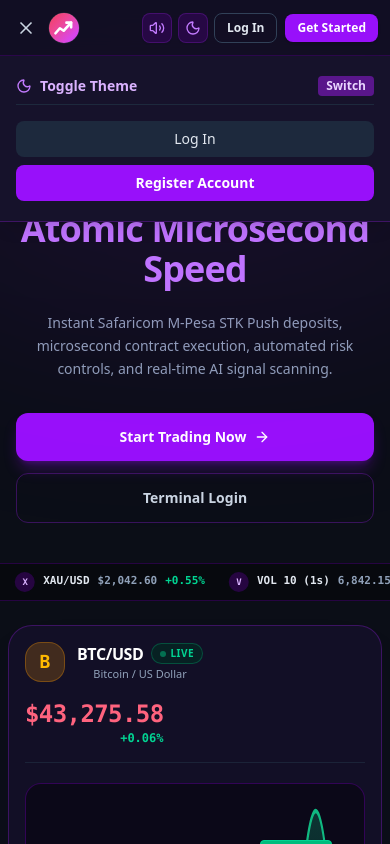
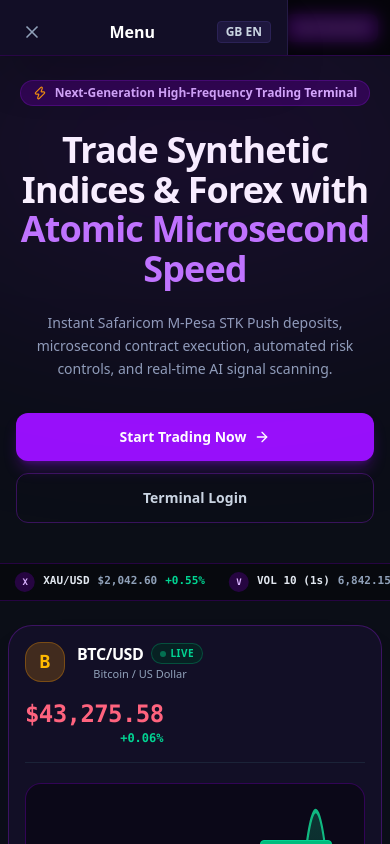
Before and after one commit to Kiruivenus/forex, a Next.js app: page / in a window 390 px wide. Both pictures are taken after a click on the button 26 px from the left and 28 px from the top of the page. Shown: the top 844 px of the page. Built offline with nearby package versions, Linux system fonts and the light colour scheme; no server answers.

Commit message:
Update Header brand icon, Side Drawer Menu, Action Buttons, and Mobile Navigation to match reference screenshots 1 & 2

```diff
--- a/components/Navbar.tsx
+++ b/components/Navbar.tsx
@@ -127,13 +127,15 @@
           </button>
 
           <Link href="/" className="flex items-center space-x-2 font-bold text-lg tracking-tight">
-            <img src="/icon.svg" alt="PalOption Logo" className="w-8 h-8 rounded-full object-contain shrink-0" />
+            <div className="w-8 h-8 rounded-2xl bg-[#7c3aed] text-white font-extrabold flex items-center justify-center text-sm shadow-md shrink-0">
+              P
+            </div>
             <span className="font-extrabold text-xl text-slate-900 dark:text-white hidden sm:inline">
               Pal<span className="text-purple-600 dark:text-purple-400">Option</span>
             </span>
           </Link>
 
-          {/* Platform Trader Badge Pill matching screenshot 5 */}
+          {/* Platform Trader Badge Pill */}
           <div className="hidden lg:flex items-center space-x-1.5 px-3 py-1 rounded-xl bg-purple-950/70 border border-purple-800/60 text-purple-200 text-xs font-semibold">
             <span className="w-5 h-5 rounded bg-purple-800/80 text-purple-300 font-bold text-[10px] flex items-center justify-center">TO</span>
             <span>PalOption Trader</span>
@@ -249,37 +251,38 @@
 
           {user ? (
             <>
-              {/* Account Switcher & Wallet Display */}
+              {/* Account Switcher & Wallet Display (Screenshot 1: [ R ] $ 0.00 v) */}
               <div className="relative">
                 <button
                   onClick={() => setAccountDropdownOpen(!accountDropdownOpen)}
-                  className="flex items-center space-x-1.5 border px-2.5 py-1 rounded-lg text-xs font-mono font-bold transition-all shadow-xs bg-slate-100 dark:bg-[#1b1633] border-slate-200 dark:border-purple-800/60 hover:border-slate-300 dark:hover:border-purple-500/80 text-slate-900 dark:text-white cursor-pointer"
+                  className="flex items-center space-x-1.5 border px-2.5 py-1 rounded-xl text-xs font-mono font-bold transition-all shadow-xs bg-[#1b1633] border-purple-800/60 hover:border-purple-500/80 text-white cursor-pointer"
                 >
                   <span
-                    className={`w-5 h-5 rounded flex items-center justify-center font-black text-[11px] ${
-                      activeMode === 'DEMO' ? 'bg-rose-600 text-white' : 'bg-emerald-600 text-white'
+                    className={`w-5 h-5 rounded flex items-center justify-center font-extrabold text-[11px] ${
+                      activeMode === 'DEMO' ? 'bg-rose-600 text-white' : 'bg-[#7c3aed] text-white'
                     }`}
                   >
                     {activeMode === 'DEMO' ? 'D' : 'R'}
                   </span>
-                  <span className="text-xs tracking-tight">
+                  <span className="text-xs font-extrabold tracking-tight text-white">
                     ${activeMode === 'DEMO'
                       ? (liveWallet?.demoBalance ?? wallet?.demoBalance ?? 10000.0).toLocaleString('en-US', { minimumFractionDigits: 2, maximumFractionDigits: 2 })
                       : (liveWallet?.availableBalance ?? wallet?.availableBalance ?? 0).toLocaleString('en-US', { minimumFractionDigits: 2, maximumFractionDigits: 2 })}
                   </span>
+                  <span className="text-slate-400 text-[10px]">▼</span>
                 </button>
 
                 {accountDropdownOpen && (
-                  <div className="absolute right-0 mt-2 w-56 rounded-xl shadow-xl py-2 z-50 text-xs border bg-white dark:bg-[#16122c] border-slate-200 dark:border-purple-900/80 text-slate-800 dark:text-slate-200">
-                    <div className="px-3 py-1.5 border-b border-slate-100 dark:border-slate-800 text-[10px] uppercase font-bold text-slate-500">
+                  <div className="absolute right-0 mt-2 w-56 rounded-xl shadow-xl py-2 z-50 text-xs border bg-[#16122c] border-purple-900/80 text-slate-200">
+                    <div className="px-3 py-1.5 border-b border-slate-800 text-[10px] uppercase font-bold text-slate-500">
                       Select Trading Account
                     </div>
                     <button
                       onClick={() => switchAccountMode('DEMO')}
                       className={`w-full text-left px-3 py-2 flex items-center justify-between transition-colors cursor-pointer ${
                         activeMode === 'DEMO'
-                          ? 'bg-slate-100 dark:bg-purple-900/50 font-bold text-slate-900 dark:text-white'
-                          : 'text-slate-700 dark:text-slate-300 hover:bg-slate-50 dark:hover:bg-purple-900/40'
+                          ? 'bg-purple-900/50 font-bold text-white'
+                          : 'text-slate-300 hover:bg-purple-900/40'
                       }`}
                     >
                       <div className="flex items-center space-x-2">
@@ -300,12 +303,12 @@
                       onClick={() => switchAccountMode('REAL')}
                       className={`w-full text-left px-3 py-2 flex items-center justify-between transition-colors cursor-pointer ${
                         activeMode === 'REAL'
-                          ? 'bg-slate-100 dark:bg-purple-900/50 font-bold text-slate-900 dark:text-white'
-                          : 'text-slate-700 dark:text-slate-300 hover:bg-slate-50 dark:hover:bg-purple-900/40'
+                          ? 'bg-purple-900/50 font-bold text-white'
+                          : 'text-slate-300 hover:bg-purple-900/40'
                       }`}
                     >
                       <div className="flex items-center space-x-2">
-                        <span className="w-5 h-5 rounded bg-emerald-600 text-white flex items-center justify-center font-bold text-[10px]">
+                        <span className="w-5 h-5 rounded bg-[#7c3aed] text-white flex items-center justify-center font-bold text-[10px]">
                           R
                         </span>
                         <div>
@@ -315,103 +318,27 @@
                           </p>
                         </div>
                       </div>
-                      {activeMode === 'REAL' && <span className="text-emerald-600 font-bold text-[11px]">Active</span>}
+                      {activeMode === 'REAL' && <span className="text-emerald-400 font-bold text-[11px]">Active</span>}
                     </button>
                   </div>
                 )}
               </div>
 
-              {/* Deposit Quick Action Button */}
+              {/* Deposit Quick Action Button (Screenshot 1: solid purple rounded button) */}
               <Link
                 href="/deposit"
-                className="hidden sm:flex items-center space-x-1 bg-purple-600 hover:bg-purple-700 text-white font-bold text-xs px-3 py-1.5 rounded-lg shadow-sm transition-all"
+                className="bg-[#7c3aed] hover:bg-[#6d28d9] text-white font-bold text-xs px-4 py-1.5 rounded-xl shadow-md transition-all"
               >
                 <span>Deposit</span>
               </Link>
 
-              {/* User Avatar Menu Dropdown */}
-              <div className="relative">
+              {/* Notification Bell Button (Screenshot 1) */}
               <button
-                  onClick={() => setUserMenuOpen(!userMenuOpen)}
-                  className="flex items-center space-x-1 p-1.5 rounded-lg border text-xs transition-colors bg-slate-100 dark:bg-slate-800/80 hover:bg-slate-200 dark:hover:bg-slate-700/80 border-slate-200 dark:border-slate-700 text-slate-800 dark:text-slate-200 cursor-pointer"
+                className="p-1.5 text-slate-300 hover:text-white rounded-lg hover:bg-purple-900/40 transition-colors cursor-pointer"
+                title="Notifications"
               >
-                  <div className="w-6 h-6 rounded-full bg-purple-600 flex items-center justify-center font-bold text-white text-xs">
-                    {user.name.charAt(0).toUpperCase()}
-                  </div>
-                  <span className="hidden lg:inline max-w-[100px] truncate font-semibold">{user.name}</span>
+                <Bell className="w-4 h-4" />
               </button>
-
-                {userMenuOpen && (
-                  <div className="absolute right-0 mt-2 w-56 rounded-xl shadow-xl py-2 z-50 text-xs border bg-white dark:bg-[#16122c] border-slate-200 dark:border-purple-900/60 text-slate-800 dark:text-slate-200">
-                    <div className="px-4 py-2 border-b border-slate-100 dark:border-slate-800">
-                      <p className="font-bold truncate">{user.name}</p>
-                      <p className="text-slate-500 text-[10px] truncate">{user.email}</p>
-                      <span className="inline-block mt-1 px-2 py-0.5 rounded bg-purple-50 dark:bg-purple-950/60 text-purple-700 dark:text-purple-300 border border-purple-200 dark:border-purple-800/40 text-[10px] font-semibold">
-                        Role: {user.role}
-                      </span>
-                    </div>
-
-                    {/* Quick Light/Dark Mode Switcher inside profile menu */}
-                    <button
-                      onClick={toggleTheme}
-                      className="w-full flex items-center justify-between px-4 py-2 hover:bg-slate-100 dark:hover:bg-purple-900/40 font-medium cursor-pointer"
-                    >
-                      <div className="flex items-center space-x-2">
-                        <Sun className="w-4 h-4 text-amber-500 dark:hidden" />
-                        <Moon className="w-4 h-4 text-purple-400 hidden dark:block" />
-                        <span>Toggle Theme</span>
-                      </div>
-                      <span className="text-[10px] font-bold px-1.5 py-0.5 rounded bg-slate-200 dark:bg-purple-900 text-slate-700 dark:text-purple-200">
-                        Switch
-                      </span>
-                    </button>
-
-                    <Link
-                      href="/profile"
-                      onClick={() => setUserMenuOpen(false)}
-                      className="flex items-center space-x-2 px-4 py-2 hover:bg-slate-100 dark:hover:bg-purple-900/40 font-medium"
-                    >
-                      <User className="w-4 h-4 text-purple-600" />
-                      <span>Profile Details</span>
-                    </Link>
-
-                    <Link
-                      href="/verify-identity"
-                      onClick={() => setUserMenuOpen(false)}
-                      className="flex items-center space-x-2 px-4 py-2 hover:bg-slate-100 dark:hover:bg-purple-900/40 font-medium"
-                    >
-                      <ShieldAlert className="w-4 h-4 text-amber-600" />
-                      <span>KYC Verification</span>
-                    </Link>
-
-                    <Link
-                      href="/settings/security"
-                      onClick={() => setUserMenuOpen(false)}
-                      className="flex items-center space-x-2 px-4 py-2 hover:bg-slate-100 dark:hover:bg-purple-900/40 font-medium"
-                    >
-                      <Lock className="w-4 h-4 text-emerald-600" />
-                      <span>Security & 2FA</span>
-                    </Link>
-
-                    <Link
-                      href="/help"
-                      onClick={() => setUserMenuOpen(false)}
-                      className="flex items-center space-x-2 px-4 py-2 hover:bg-slate-100 dark:hover:bg-purple-900/40 font-medium border-t border-slate-100 dark:border-slate-800"
-                    >
-                      <HelpCircle className="w-4 h-4 text-slate-500" />
-                      <span>Help Center</span>
-                    </Link>
-
-                    <button
-                      onClick={handleLogout}
-                      className="w-full flex items-center space-x-2 px-4 py-2 hover:bg-rose-50 dark:hover:bg-rose-950/50 text-rose-600 font-semibold text-left cursor-pointer"
-                    >
-                      <LogOut className="w-4 h-4" />
-                      <span>Sign Out</span>
-                    </button>
-                  </div>
-                )}
-              </div>
             </>
           ) : (
             <div className="flex items-center space-x-2 text-xs font-semibold">
@@ -432,102 +359,179 @@
         </div>
       </div>
 
-      {/* Mobile Drawer Menu */}
+      {/* Side Drawer Menu (Matching Screenshot 2 exactly!) */}
       {mobileMenuOpen && (
-        <div className="md:hidden border-b px-4 py-3 space-y-2 text-sm shadow-lg bg-white dark:bg-[#16122b] border-slate-200 dark:border-purple-900/60 text-slate-800 dark:text-slate-200">
-          {/* Mobile Theme Toggle Button */}
+        <div className="fixed inset-0 z-50 flex animate-fade-in">
+          {/* Backdrop Blur */}
+          <div
+            onClick={() => setMobileMenuOpen(false)}
+            className="fixed inset-0 bg-black/70 backdrop-blur-sm transition-opacity"
+          />
+
+          {/* Drawer Container (Screenshot 2) */}
+          <div className="relative w-72 sm:w-80 bg-[#120e26] border-r border-[#241a45] text-white flex flex-col justify-between h-full shadow-2xl z-50 overflow-y-auto animate-slide-right">
+            <div>
+              {/* Drawer Header */}
+              <div className="p-4 border-b border-[#241a45] flex items-center justify-between">
                 <button
-            onClick={toggleTheme}
-            className="w-full flex items-center justify-between py-2 text-purple-700 dark:text-purple-300 font-bold border-b border-slate-100 dark:border-slate-800 cursor-pointer"
+                  onClick={() => setMobileMenuOpen(false)}
+                  className="p-1.5 text-slate-400 hover:text-white rounded-lg transition-colors cursor-pointer"
                 >
-            <div className="flex items-center space-x-2">
-              <Sun className="w-4 h-4 text-amber-500 dark:hidden" />
-              <Moon className="w-4 h-4 text-purple-400 hidden dark:block" />
-              <span>Toggle Theme</span>
+                  <X className="w-5 h-5" />
+                </button>
+                <h3 className="font-bold text-base text-white">Menu</h3>
+                <div className="px-2 py-0.5 rounded bg-[#1e173e] text-xs font-semibold text-slate-300 border border-[#2b2256]">
+                  GB EN
                 </div>
-            <span className="text-xs px-2 py-0.5 rounded bg-purple-100 dark:bg-purple-900 text-purple-800 dark:text-purple-200">
-              Switch
-            </span>
-          </button>
+              </div>
 
-          {user ? (
-            <>
+              {/* User Profile Info Card (Screenshot 2) */}
+              <div className="p-5 border-b border-[#241a45] flex items-center space-x-4">
+                <div className="w-14 h-14 rounded-full bg-[#7c3aed] text-white font-extrabold text-xl flex items-center justify-center shadow-lg shrink-0">
+                  {user?.name ? user.name.charAt(0).toUpperCase() : 'P'}
+                </div>
+                <div className="overflow-hidden">
+                  <h4 className="font-bold text-white text-base truncate">
+                    {user?.name || 'Patrick Kirui'}
+                  </h4>
+                  <p className="text-xs text-slate-400 truncate">
+                    {user?.email ? `${user.email.slice(0, 2)}***${user.email.slice(user.email.indexOf('@') - 2)}` : 'Pa***13@gmail.com'}
+                  </p>
+                </div>
+              </div>
+
+              {/* Drawer Menu Items List */}
+              <div className="p-3 space-y-1 text-xs font-semibold">
+                {/* Brand Logo item */}
+                <div className="flex items-center space-x-3 p-3 rounded-xl hover:bg-[#1c163a] cursor-pointer">
+                  <div className="w-7 h-7 rounded-full bg-[#7c3aed] text-white font-extrabold flex items-center justify-center text-xs">
+                    P
+                  </div>
+                  <span className="font-bold text-white text-sm">PalOption</span>
+                </div>
+
+                {/* Account Settings */}
                 <Link
-                href="/dashboard"
+                  href="/profile"
                   onClick={() => setMobileMenuOpen(false)}
-                className="block py-2 hover:text-purple-700 font-medium border-b border-slate-100 dark:border-slate-800"
+                  className="flex items-center justify-between p-3 rounded-xl hover:bg-[#1c163a] text-slate-200 transition-colors"
                 >
-                Trader Hub
+                  <div className="flex items-center space-x-3">
+                    <User className="w-4 h-4 text-slate-400" />
+                    <span>Account settings</span>
+                  </div>
+                  <span className="text-slate-500 text-xs">›</span>
                 </Link>
+
+                {/* Deposit */}
                 <Link
                   href="/deposit"
                   onClick={() => setMobileMenuOpen(false)}
-                className="block py-2 hover:text-purple-700 font-medium border-b border-slate-100 dark:border-slate-800"
+                  className="flex items-center justify-between p-3 rounded-xl hover:bg-[#1c163a] text-slate-200 transition-colors"
                 >
-                Deposit (M-Pesa / Crypto)
+                  <div className="flex items-center space-x-3">
+                    <ArrowDownLeft className="w-4 h-4 text-slate-400" />
+                    <span>Deposit</span>
+                  </div>
+                  <span className="text-slate-500 text-xs">›</span>
                 </Link>
+
+                {/* Withdraw */}
                 <Link
                   href="/withdraw"
                   onClick={() => setMobileMenuOpen(false)}
-                className="block py-2 hover:text-purple-700 font-medium border-b border-slate-100 dark:border-slate-800"
+                  className="flex items-center justify-between p-3 rounded-xl hover:bg-[#1c163a] text-slate-200 transition-colors"
                 >
-                Withdraw
+                  <div className="flex items-center space-x-3">
+                    <ArrowUpRight className="w-4 h-4 text-slate-400" />
+                    <span>Withdraw</span>
+                  </div>
+                  <span className="text-slate-500 text-xs">›</span>
                 </Link>
+
+                {/* History */}
                 <Link
                   href="/history"
                   onClick={() => setMobileMenuOpen(false)}
-                className="block py-2 hover:text-purple-700 font-medium border-b border-slate-100 dark:border-slate-800"
+                  className="flex items-center justify-between p-3 rounded-xl hover:bg-[#1c163a] text-slate-200 transition-colors"
                 >
-                Transaction & Trade History
+                  <div className="flex items-center space-x-3">
+                    <History className="w-4 h-4 text-slate-400" />
+                    <span>History</span>
+                  </div>
+                  <span className="text-slate-500 text-xs">›</span>
                 </Link>
+
+                {/* Refer & Earn (Highlighted Item in Screenshot 2) */}
+                <div className="flex items-center justify-between p-3 rounded-xl bg-[#23184a] text-purple-300 border border-purple-800/40 cursor-pointer">
+                  <div className="flex items-center space-x-3">
+                    <span className="text-base">🎁</span>
+                    <span className="font-bold text-purple-200">Refer & Earn</span>
+                  </div>
+                </div>
+
+                {/* Dark Theme Toggle */}
+                <div className="flex items-center justify-between p-3 rounded-xl hover:bg-[#1c163a] text-slate-200">
+                  <div className="flex items-center space-x-3">
+                    <Moon className="w-4 h-4 text-slate-400" />
+                    <span>Dark theme</span>
+                  </div>
+                  <button
+                    onClick={toggleTheme}
+                    className={`w-11 h-6 rounded-full transition-colors relative p-0.5 cursor-pointer ${
+                      !isLight ? 'bg-[#7c3aed]' : 'bg-slate-600'
+                    }`}
+                  >
+                    <div
+                      className={`w-5 h-5 rounded-full bg-white transition-transform shadow-md ${
+                        !isLight ? 'translate-x-5' : 'translate-x-0'
+                      }`}
+                    />
+                  </button>
+                </div>
+
+                {/* Help Centre */}
                 <Link
-                href="/verify-identity"
+                  href="/help"
                   onClick={() => setMobileMenuOpen(false)}
-                className="block py-2 hover:text-purple-700 font-medium border-b border-slate-100 dark:border-slate-800"
+                  className="flex items-center justify-between p-3 rounded-xl hover:bg-[#1c163a] text-slate-200 transition-colors"
                 >
-                KYC Verification
+                  <div className="flex items-center space-x-3">
+                    <HelpCircle className="w-4 h-4 text-slate-400" />
+                    <span>Help Centre</span>
+                  </div>
                 </Link>
+
+                {/* Responsible Trading */}
                 <Link
-                href="/chat"
+                  href="/responsible-trading"
                   onClick={() => setMobileMenuOpen(false)}
-                className="block py-2 hover:text-purple-700 font-medium border-b border-slate-100 dark:border-slate-800"
+                  className="flex items-center justify-between p-3 rounded-xl hover:bg-[#1c163a] text-slate-200 transition-colors"
                 >
-                Support Chat
+                  <div className="flex items-center space-x-3">
+                    <ShieldAlert className="w-4 h-4 text-slate-400" />
+                    <span>Responsible Trading</span>
+                  </div>
+                  <span className="text-slate-500 text-xs">›</span>
                 </Link>
-              {user.role === 'ADMIN' && (
-                <Link
-                  href="/admin"
-                  onClick={() => setMobileMenuOpen(false)}
-                  className="block py-2 text-amber-600 font-bold border-b border-slate-100 dark:border-slate-800"
-                >
-                  Admin Console
-                </Link>
-              )}
+
+                {user && (
                   <button
                     onClick={handleLogout}
-                className="w-full text-left py-2 text-rose-600 font-bold cursor-pointer"
+                    className="w-full flex items-center space-x-3 p-3 rounded-xl text-rose-400 hover:bg-rose-950/30 text-left font-bold cursor-pointer pt-4 border-t border-[#241a45]"
                   >
-                Sign Out
+                    <LogOut className="w-4 h-4" />
+                    <span>Sign Out</span>
                   </button>
-            </>
-          ) : (
-            <div className="space-y-2 py-2">
-              <Link
-                href="/login"
-                onClick={() => setMobileMenuOpen(false)}
-                className="block w-full text-center py-2 bg-slate-100 dark:bg-slate-800 rounded-lg text-slate-800 dark:text-slate-200 font-medium"
-              >
-                Log In
-              </Link>
-              <Link
-                href="/register"
-                onClick={() => setMobileMenuOpen(false)}
-                className="block w-full text-center py-2 bg-purple-600 rounded-lg text-white font-bold"
-              >
-                Register Account
-              </Link>
+                )}
               </div>
-          )}
+            </div>
+
+            {/* Drawer Footer Timestamp */}
+            <div className="p-4 text-[11px] text-slate-500 font-mono text-center border-t border-[#241a45]">
+              2026-09-22 18:43:40 GMT •
+            </div>
+          </div>
         </div>
       )}
     </header>
```
Also changed, not shown: app/dashboard/page.tsx (+56 -29 lines), components/MobileBottomNav.tsx (+14 -19 lines). Lines whose indentation alone changed are shown as unchanged.
